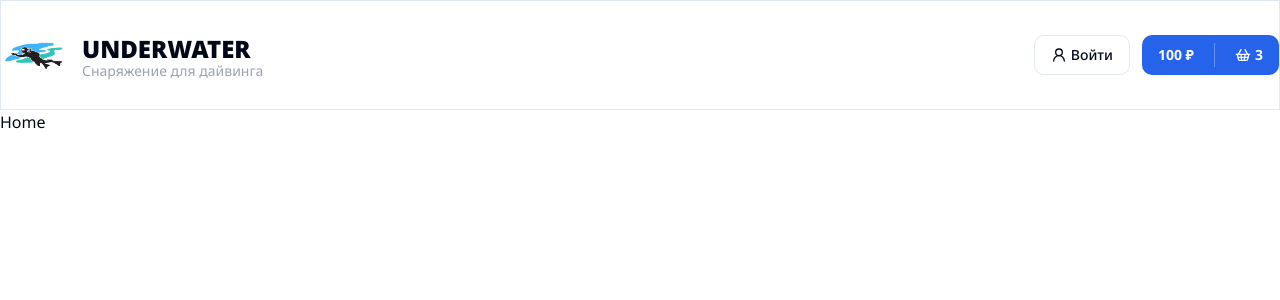
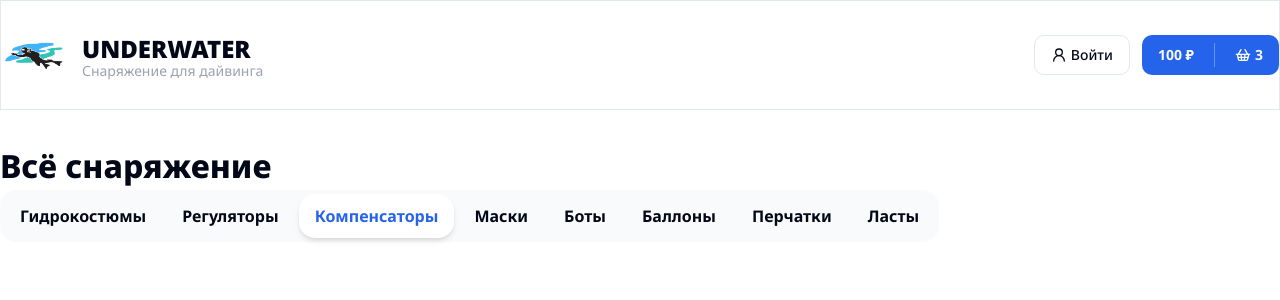
Before and after one commit to el-hombre0/diving-store, a Next.js app: page / in a window 1280 px wide. Shown: the top 300 px of the page. Built offline with nearby package versions, Linux system fonts and the light colour scheme.

Commit message:
Added categories UI

```diff
--- a/app/page.tsx
+++ b/app/page.tsx
@@ -1,7 +1,13 @@
+import { Categories, Container, Title } from "@/components/shared";
+
 export default function Home() {
   return (
-    <h1>
-      Home
-    </h1>
+    <>
+    <Container className="mt-8">
+      <Title text="Всё снаряжение" size="lg" className="font-extrabold">
+      </Title>
+      <Categories></Categories>
+    </Container>
+    </>
   );
 }
--- /dev/null
+++ b/components/shared/categories.tsx
@@ -0,0 +1,22 @@
+import React from "react";
+import { cn } from "@/lib/utils";
+import Link from "next/link";
+
+interface categoriesProps {
+  className?: string;
+}
+const categories = ['Гидрокостюмы', 'Регуляторы', 'Компенсаторы', 'Маски', 'Боты', 'Баллоны', 'Перчатки', 'Ласты'];
+const activeIndex = 2;
+export const Categories: React.FC<categoriesProps> = ({ className }) => {
+  return (
+    <div className={cn("inline-flex gap-1 bg-gray-50 p-1 rounded-2xl", className)}>
+      {categories.map((el, ind) =>
+        <Link className={cn('flex items-center h-11 font-bold px-4 rounded-2xl',
+          activeIndex === ind && 'text-primary shadow-md bg-white'
+        )} href={'categories/'+ind} key={ind}>
+          <button>{el}</button>
+        </Link>
+      )}
+    </div>
+  );
+};
--- a/components/shared/header.tsx
+++ b/components/shared/header.tsx
@@ -4,12 +4,17 @@ import { Container } from "@/components/shared";
 import Image from "next/image";
 import { Button } from "../ui";
 import { ArrowRight, ShoppingBasket, UserRound } from "lucide-react";
+import Head from "next/head";
 interface headerProps {
   className?: string;
 }
 
 export const Header: FC<headerProps> = ({ className }) => {
   return (
+    <>
+      <Head>
+        <link rel="icon" href="/favicon.ico" />
+      </Head>
       <header className={cn("border border-b", className)}>
         <Container className="flex items-center justify-between py-8">
           <div className="flex items-center gap-4">
@@ -31,14 +36,22 @@ export const Header: FC<headerProps> = ({ className }) => {
                 <b>100 &#8381; </b>
                 <span className="h-full w-[1px] bg-white/30 mx-3"></span>
                 <div className="flex items-center gap-1 transition duration-300 group-hover:opacity-0">
-                <ShoppingBasket size={16} className="relative" strokeWidth={2}/>
+                  <ShoppingBasket
+                    size={16}
+                    className="relative"
+                    strokeWidth={2}
+                  />
                   <b>3</b>
                 </div>
-              <ArrowRight size={20} className="right-6 absolute transition duration-300 -translate-x-2 opacity-0 group-hover:opacity-100 group-hover:translate-x-0"/>
+                <ArrowRight
+                  size={20}
+                  className="right-6 absolute transition duration-300 -translate-x-2 opacity-0 group-hover:opacity-100 group-hover:translate-x-0"
+                />
               </Button>
             </div>
           </div>
         </Container>
       </header>
+    </>
   );
 };
--- a/components/shared/index.ts
+++ b/components/shared/index.ts
@@ -1,2 +1,4 @@
 export { Header } from "./header";
 export { Container } from "./container";
+export { Title } from "./title";
+export { Categories } from "./categories";
--- /dev/null
+++ b/components/shared/title.tsx
@@ -0,0 +1,36 @@
+import clsx from 'clsx';
+import React from 'react';
+
+type TitleSize = 'xs' | 'sm' | 'md' | 'lg' | 'xl' | '2xl';
+
+interface Props {
+  size?: TitleSize;
+  className?: string;
+  text: string;
+}
+
+export const Title: React.FC<Props> = ({ text, size = 'sm', className }) => {
+  const mapTagBySize = {
+    xs: 'h5',
+    sm: 'h4',
+    md: 'h3',
+    lg: 'h2',
+    xl: 'h1',
+    '2xl': 'h1',
+  } as const;
+
+  const mapClassNameBySize = {
+    xs: 'text-[16px]',
+    sm: 'text-[22px]',
+    md: 'text-[26px]',
+    lg: 'text-[32px]',
+    xl: 'text-[40px]',
+    '2xl': 'text-[48px]',
+  } as const;
+
+  return React.createElement(
+    mapTagBySize[size],
+    { className: clsx(mapClassNameBySize[size], className) },
+    text,
+  );
+};
```
Also changed, not shown: 2 other files (tests, documents, lock files or other folders). Lines whose indentation alone changed are shown as unchanged.
